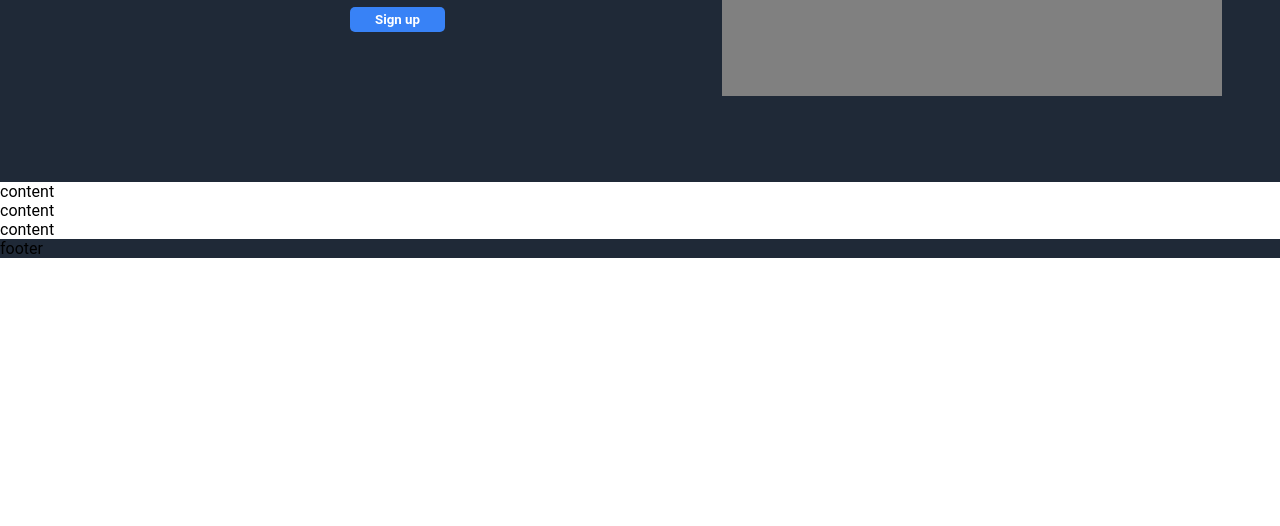
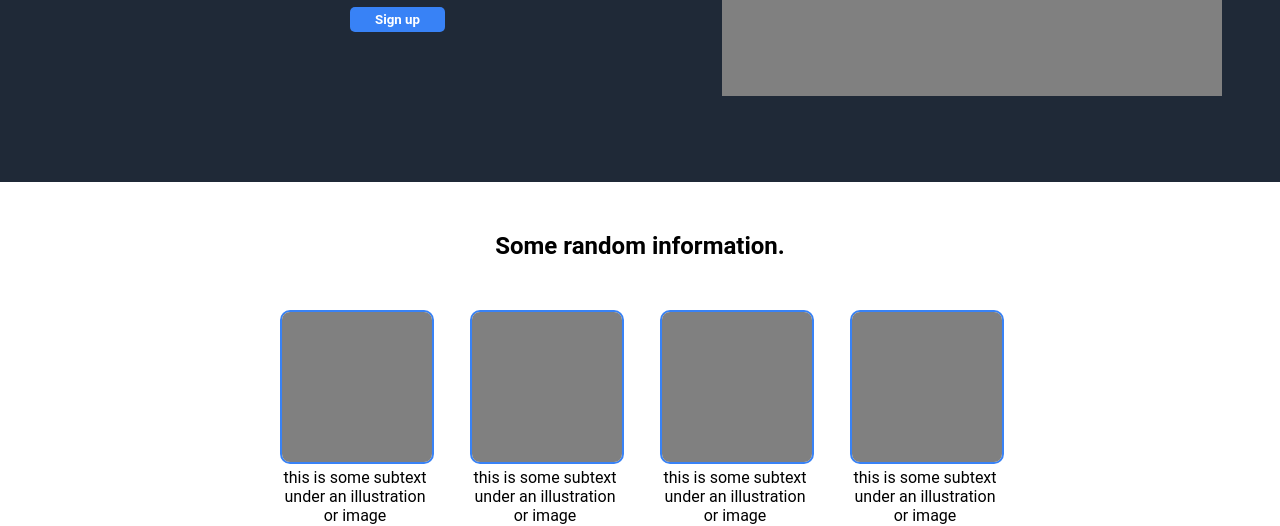
Before and after one commit to madbark67/landing_page, a plain HTML site: page index.html in a window 1280 px wide. Shown: the part 278-804 px from the top of the page. Drawn offline with Linux system fonts and the light colour scheme.

Commit message:
Finish second content section & page footer
Created a flexbox to split out 4 images in the second content section and added CSS styles to the footer

```diff
--- a/index.html
+++ b/index.html
@@ -30,16 +30,42 @@
                     is lower contrast</p>
                 <button class="button_one">Sign up</button>
             </div>
-            <div class="right"><img id="placeholder" src="./content/placeholder.jpg" alt="Image Placeholder" width="500px" height="250px"></div>
+            <div class="right"><img id="placeholder" src="./content/placeholder.jpg" alt="Image Placeholder"
+                    width="500px" height="250px"></div>
 
         </div>
     </div>
-    <div class="content_one">content</div>
+
+    <div class="content_one">
+        <div>
+            <h2>Some random information.</h2>
+        </div>
+        <div class="row_images">
+            <div class="row_items"><img class="random" src="./content/placeholder.jpg" alt="Image Placeholder"
+                    width="150px" height="150px">
+                <p>this is some subtext under an illustration or image</p>
+            </div>
+            <div class="row_items"><img class="random" src="./content/placeholder.jpg" alt="Image Placeholder"
+                    width="150px" height="150px">
+                <p>this is some subtext under an illustration or image</p>
+            </div>
+            <div class="row_items"><img class="random" src="./content/placeholder.jpg" alt="Image Placeholder"
+                    width="150px" height="150px">
+                <p>this is some subtext under an illustration or image</p>
+            </div>
+            <div class="row_items"><img class="random" src="./content/placeholder.jpg" alt="Image Placeholder"
+                    width="150px" height="150px">
+                <p>this is some subtext under an illustration or image</p>
+            </div>
+        </div>
+    </div>
     <div class="content_two">content</div>
 
     <div class="content_three">content</div>
 
-    <div class="footer">footer</div>
+    <div class="footer">
+        <p>Copyright &copy The Odin Project 2021</p>
+    </div>
 </body>
 
 </html>
--- a/style.css
+++ b/style.css
@@ -10,7 +10,10 @@
 
 }
 
-.content_one {}
+.content_one {
+    text-align: center;
+    padding: 50px;
+}
 
 .content_two {}
 
@@ -19,6 +22,9 @@
 
 .footer {
     background-color: #1F2937;
+    padding: 35px;
+    color: white;
+    text-align: center;
 }
 
 .navbar {
@@ -71,3 +77,19 @@ h1 {
     font-weight: 600;
     margin-top: 10px;
 }
+
+.row_images {
+    display: flex;
+    justify-content: center;
+    gap: 40px;
+    margin: 50px 0;
+}
+
+.row_items {
+    max-width: 150px;
+}
+
+.random {
+    border-radius: 10px;
+    border: 2.5px solid #3882F6;
+}
```
